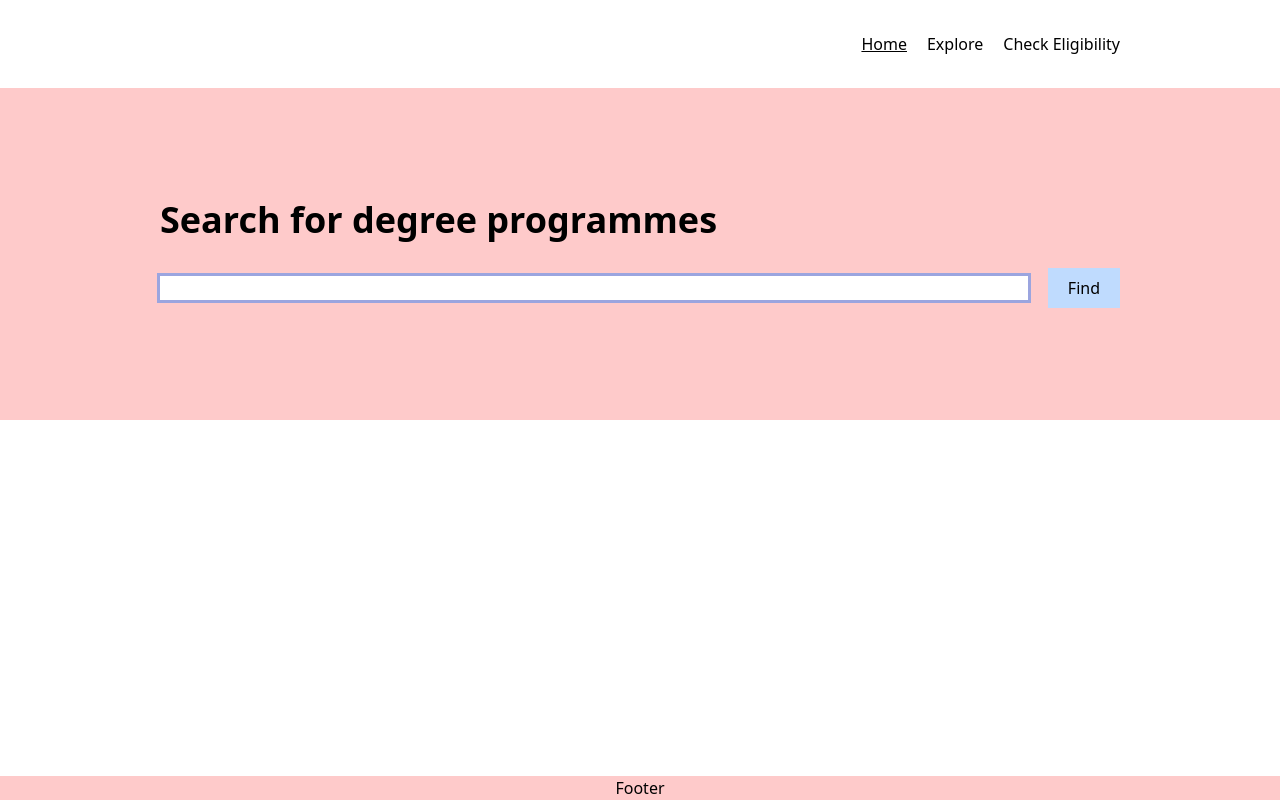
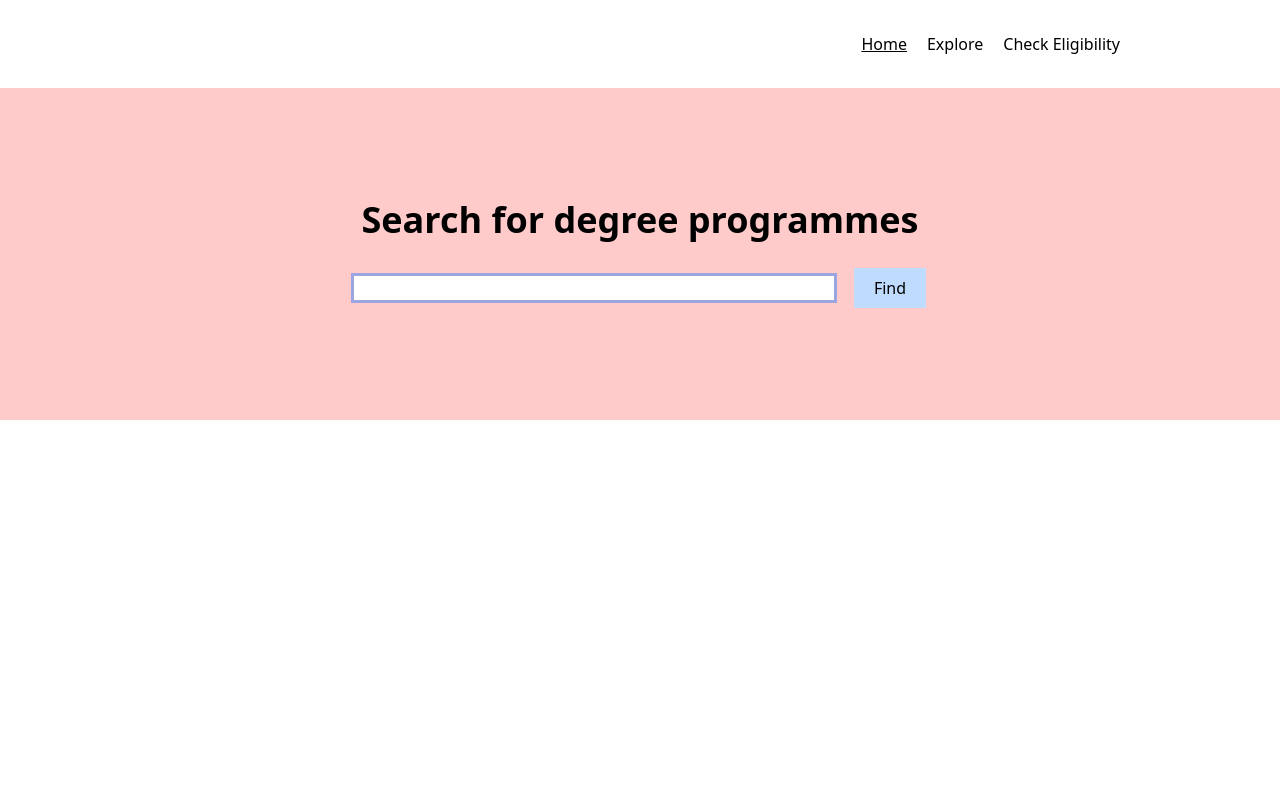
Before and after one commit to qkenn/findmycourse-react, a React (Vite) app: page / in a window 1280 px wide. Built offline with nearby package versions, Linux system fonts and the light colour scheme.

Commit message:
create courses route && coures page

```diff
--- a/src/components/Footer.jsx
+++ /dev/null
@@ -1,7 +0,0 @@
-export function Footer() {
-  return (
-    <h1 className="absolute bottom-0 left-0 right-0 bg-red-200 text-center">
-      Footer
-    </h1>
-  );
-}
--- a/src/components/Hero.jsx
+++ b/src/components/Hero.jsx
@@ -8,12 +8,14 @@ export function Hero() {
   return (
     <div className="bg-red-200">
       <div className="mx-auto flex max-w-main flex-col py-28">
-        <h1 className="text-4xl font-semibold">Search for degree programmes</h1>
+        <h1 className="text-center text-4xl font-semibold">
+          Search for degree programmes
+        </h1>
         <form
-          className="mt-7 flex items-center"
+          className="mx-auto mt-7 flex items-center"
           onSubmit={(e) => searchCourses(e, searchInputRef.current.value)}
         >
-          <label className="flex-grow">
+          <label className="w-[30rem]">
             <input
               type="text"
               name="q"
--- a/src/layouts/MainLayout.jsx
+++ b/src/layouts/MainLayout.jsx
@@ -1,13 +1,11 @@
 import { Nav } from '../components/Nav';
 import { Outlet } from 'react-router-dom';
-import { Footer } from '../components/Footer';
 
 export function MainLayout() {
   return (
     <>
       <Nav />
       <Outlet />
-      <Footer />
     </>
   );
 }
--- /dev/null
+++ b/src/pages/Courses.jsx
@@ -0,0 +1,18 @@
+import { Link, useLoaderData } from 'react-router-dom';
+
+export function Courses() {
+  const courses = useLoaderData();
+
+  return (
+    <main className="mx-auto mt-10 max-w-main">
+      <Link to=".." className="underline">
+        go back
+      </Link>
+      <ul>
+        {courses.map((s) => (
+          <li key={s.id}>{s.name}</li>
+        ))}
+      </ul>
+    </main>
+  );
+}
--- a/src/pages/Explore.jsx
+++ b/src/pages/Explore.jsx
@@ -9,6 +9,11 @@ export function Explore() {
           <li>
             <Link to="subjects" className="underline">
               Subjects
+            </Link>
+          </li>
+          <li>
+            <Link to="courses" className="underline">
+              Courses
             </Link>
           </li>
           <li>
--- a/src/pages/Home.jsx
+++ b/src/pages/Home.jsx
@@ -20,9 +20,12 @@ export function Home() {
     setSearchError(false);
     setCourses([]);
 
-    fetch('http://localhost:8080/api/courses?' + new URLSearchParams({ q }), {
-      mode: 'cors',
-    })
+    fetch(
+      'http://localhost:8080/api/programmes?' + new URLSearchParams({ q }),
+      {
+        mode: 'cors',
+      }
+    )
       .then((res) => {
         if (res.status >= 400) {
           throw new Error('Not Found');
--- a/src/router.jsx
+++ b/src/router.jsx
@@ -5,6 +5,7 @@ import { Explore } from './pages/Explore';
 import { Subjects } from './pages/Subjects';
 import { Universities } from './pages/Universities';
 import { Programmes } from './pages/Programmes';
+import { Courses } from './pages/Courses';
 
 export const router = createBrowserRouter([
   {
@@ -28,10 +29,17 @@ export const router = createBrowserRouter([
             },
           },
           {
+            path: 'courses',
+            element: <Courses />,
+            loader: ({ request: { signal } }) => {
+              return fetch('http://localhost:8080/api/courses', signal);
+            },
+          },
+          {
             path: 'programmes',
             element: <Programmes />,
             loader: ({ request: { signal } }) => {
-              return fetch('http://localhost:8080/api/courses', signal);
+              return fetch('http://localhost:8080/api/programmes', signal);
             },
           },
           {
```
